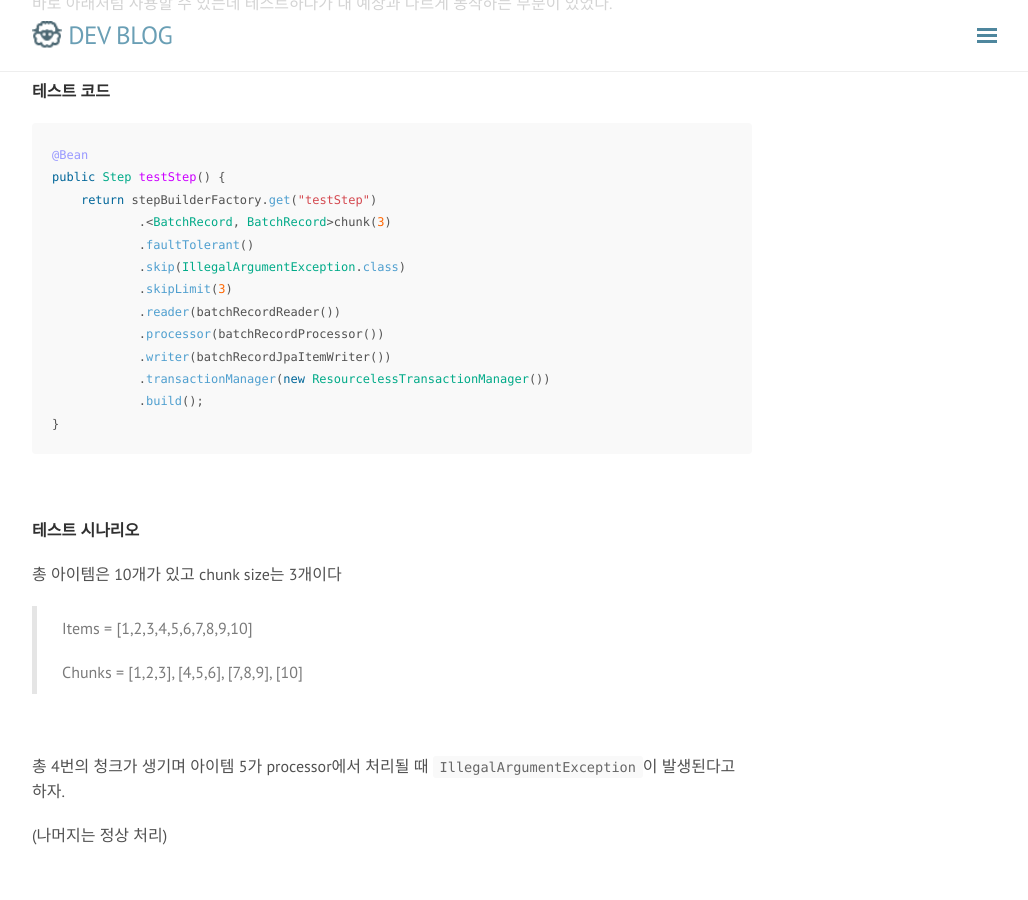
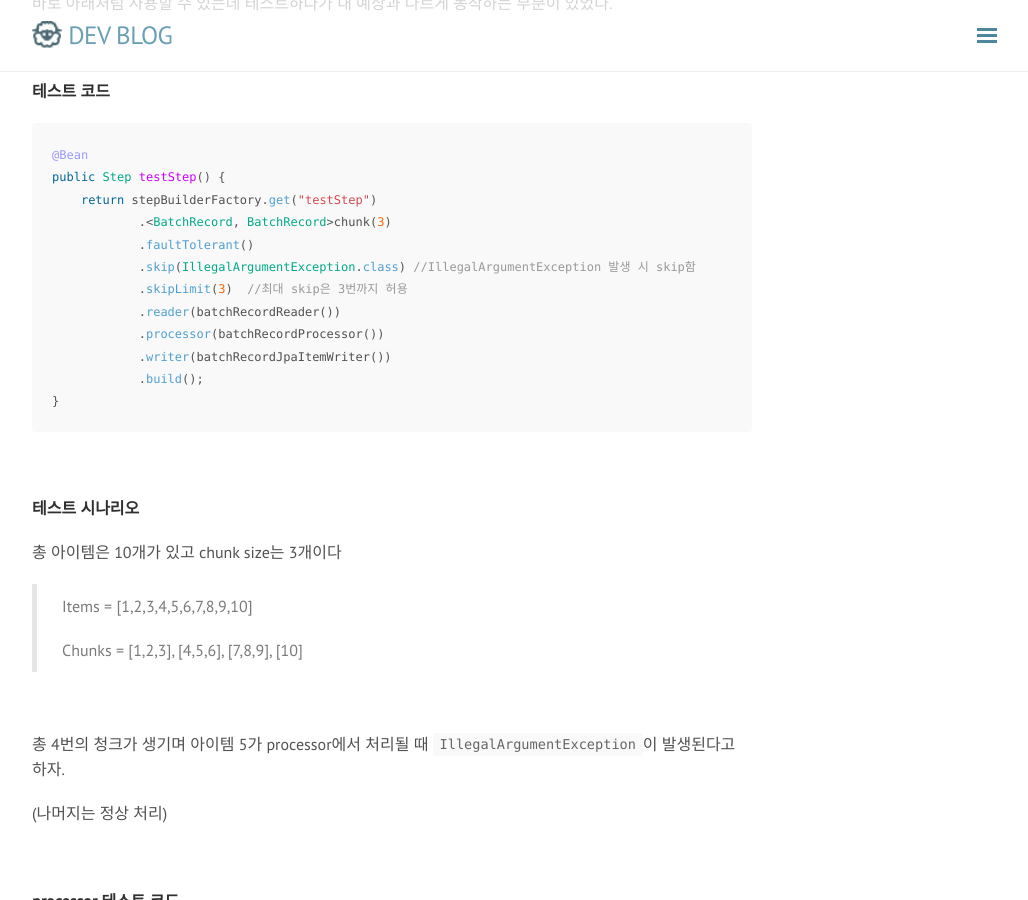
Before and after one commit to rmcodestar/rmcodestar.github.io, a Jekyll site: the page built from _posts/2020-05-21-spring-batch-skip-processorTransactional.md, in a window 1280 px wide and 900 px high, scrolled down 321 px. Shown: the whole window, without its empty margins (248-1276 px from the left). Built offline with Jekyll 4.4.1, drawn with Linux system fonts in a browser that asks for light colours; nearby versions of some CDN libraries; comment, search, counter and statistics services are not loaded.

Commit message:
Update 2020-05-21-spring-batch-skip-processorTransactional.md

````diff
--- a/_posts/2020-05-21-spring-batch-skip-processorTransactional.md
+++ b/_posts/2020-05-21-spring-batch-skip-processorTransactional.md
@@ -21,12 +21,11 @@ public Step testStep() {
     return stepBuilderFactory.get("testStep")
             .<BatchRecord, BatchRecord>chunk(3)
             .faultTolerant()
-            .skip(IllegalArgumentException.class)
-            .skipLimit(3)
+            .skip(IllegalArgumentException.class) //IllegalArgumentException 발생 시 skip함
+            .skipLimit(3)  //최대 skip은 3번까지 허용
             .reader(batchRecordReader())
             .processor(batchRecordProcessor())
             .writer(batchRecordJpaItemWriter())
-            .transactionManager(new ResourcelessTransactionManager())
             .build();
 }
 ```
````
